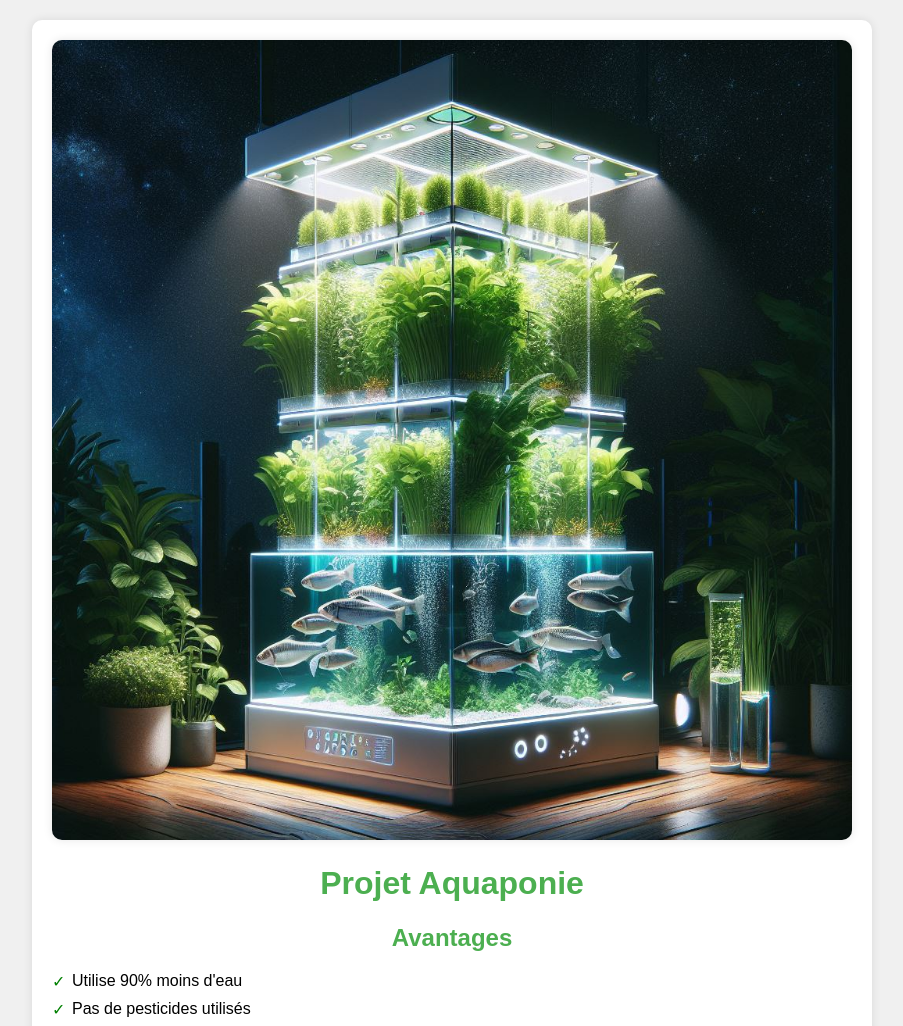
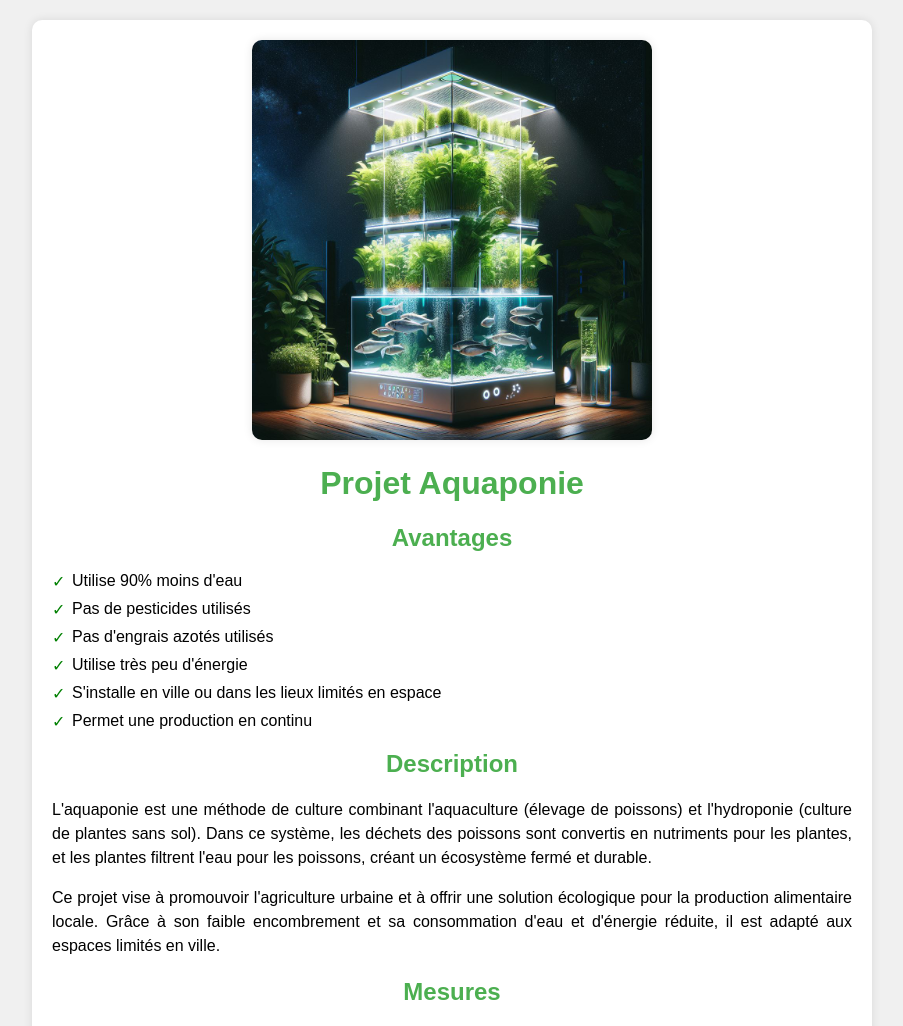
Before and after one commit to WishPib/Aquaponie, a Django app: template aquaponieWeb2/siteAquaponie/appAquaponie/templates/appAquaponie/index.html in a window 1280 px wide. Shown: the top 1026 px of the page, without its empty margins (188-1091 px from the left). Run offline with Django 5.2, Linux system fonts and the light colour scheme; the template is opened without the code that fills it, so the values that code supplies are empty.

Commit message:
Add files via upload

```diff
--- a/aquaponieWeb2/siteAquaponie/appAquaponie/templates/appAquaponie/index.html
+++ b/aquaponieWeb2/siteAquaponie/appAquaponie/templates/appAquaponie/index.html
@@ -1,4 +1,5 @@
 <!DOCTYPE html>
+{% load static %}
 <html lang="fr">
 <head>
     <meta charset="UTF-8">
@@ -72,7 +73,7 @@ li::before {
 }
 
 .image-container img {
-    max-width: 100%;
+    max-width: 50%;
     height: auto;
     border-radius: 10px;
     box-shadow: 0 0 10px rgba(0, 0, 0, 0.1);
@@ -83,7 +84,7 @@ li::before {
     <div class="container">
 
         <div class="image-container">
-            <img src="imageAquaponie.jpg" alt="Aquaponie">
+            <img src="{% static 'imageAquaponie.jpg' %}">
         </div>
 
         <h1 style="color: #4CAF50;">Projet Aquaponie</h1>
```
Also changed, not shown: aquaponieWeb2/siteAquaponie/appAquaponie/static/imageAquaponie.jpg (added).
